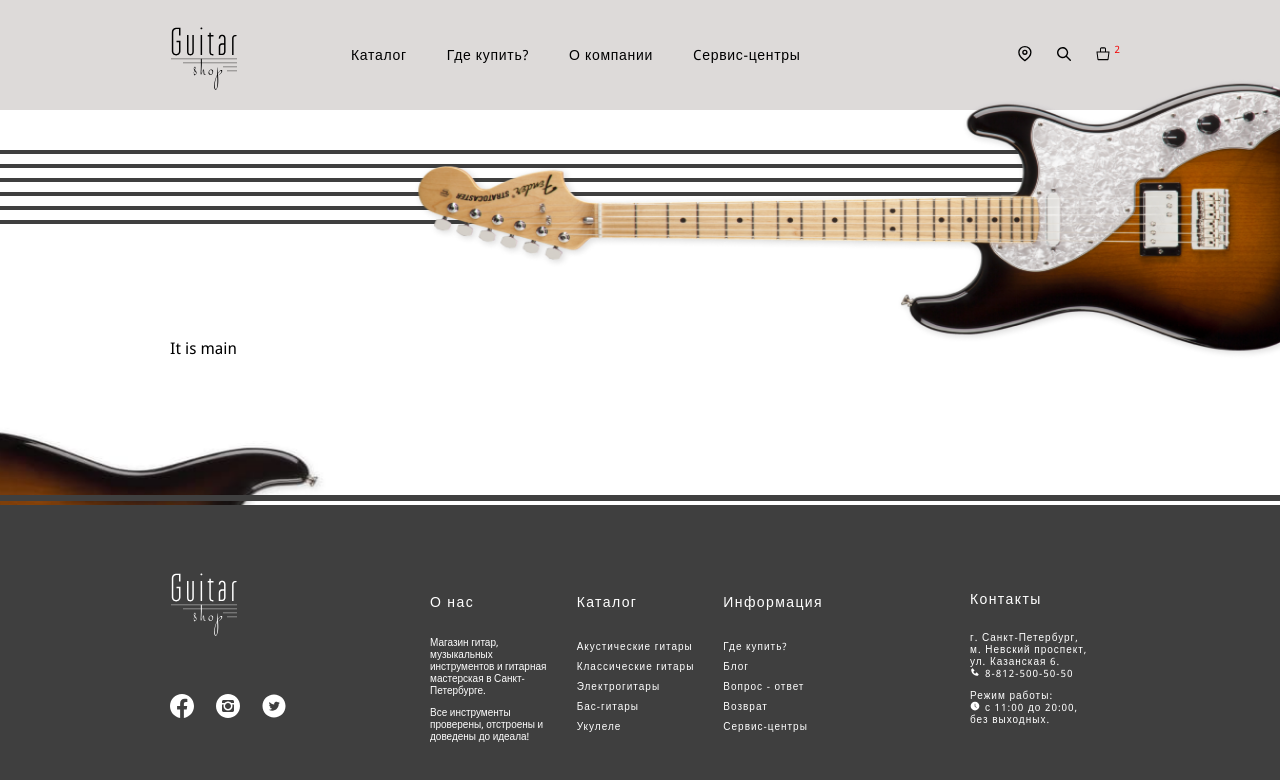
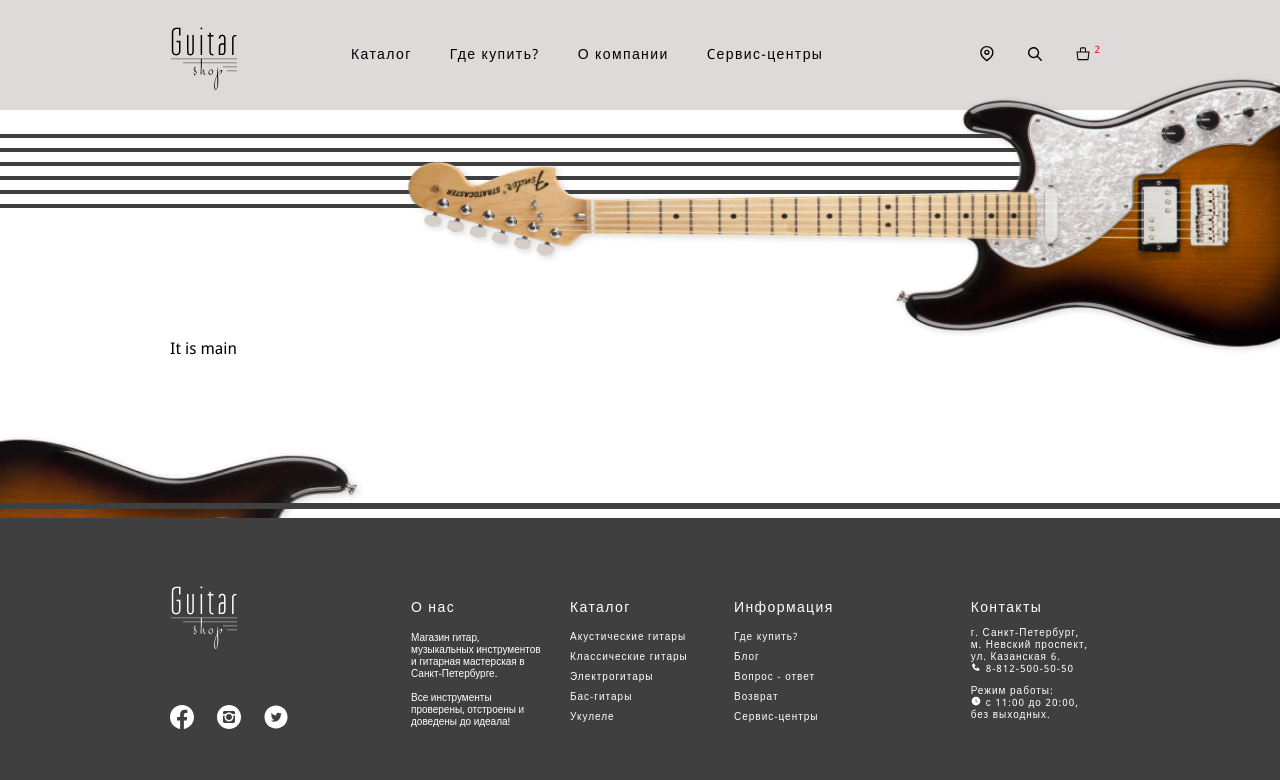
Before and after one commit to libertasia/guitar_shop_erokhina, a React (Create React App) app: page / in a window 1280 px wide. Shown: the top 780 px of the page. Built offline with nearby package versions, Linux system fonts and the light colour scheme.

Commit message:
Pixel Perfect: header and footer done

```diff
--- a/src/components/footer/footer.jsx
+++ b/src/components/footer/footer.jsx
@@ -47,9 +47,9 @@ const Footer = () => {
         <section className="footer__info-section">
           <h2 className="visually-hidden">Дополнительная информация</h2>
           <section className="footer__info-company">
-            <h3 className="footer__info-title">О нас</h3>
-            <p>Магазин гитар, музыкальных инструментов и гитарная мастерская в Санкт-Петербурге.</p>
-            <p>Все инструменты проверены, отстроены и доведены до идеала!</p>
+            <h3 className="footer__info-title footer__info-title-about">О нас</h3>
+            <p>Магазин гитар,<br /> музыкальных инструментов<br /> и гитарная мастерская в<br /> Санкт-Петербурге.</p>
+            <p>Все инструменты<br /> проверены, отстроены и<br /> доведены до идеала!</p>
           </section>
 
           <section className="footer__info-catalog">
--- a/src/scss/blocks/footer.scss
+++ b/src/scss/blocks/footer.scss
@@ -9,8 +9,8 @@
     content: "";
     position: absolute;
     z-index: -1;
-    top: -79px;
-    left: -59px;
+    top: -84px;
+    left: -20px;
     width: 868px;
     height: 279px;
     background-image: url("../../img/background-image-guitar-footer@1x.jpg");
@@ -25,7 +25,7 @@
   &::before {
     content: "";
     position: absolute;
-    top: -10px;
+    top: -15px;
     width: 100%;
     height: 6px;
     background-color: $footer-background-color;
@@ -36,20 +36,20 @@
 .footer__container {
   margin-top: 61px;
   margin-bottom: 60px;
-  display: grid;
-  grid-template-columns: 1fr 3fr 1fr;
-  grid-template-rows: auto;
-  column-gap: 120px;
+  display: flex;
+  flex-wrap: nowrap;
+  flex-direction: row;
   color: $basic-white;
 }
 
 .footer__social {
   display: flex;
   flex-direction: column;
+  margin-right: 123px;
 }
 
 .footer__logo {
-  margin-bottom: 55px;
+  margin-bottom: 52px;
 }
 
 .footer__social-list {
@@ -62,7 +62,7 @@
 }
 
 .footer__social-list-item {
-  margin-right: 22px;
+  margin-right: 23px;
 
   &:last-child {
     margin-right: 0;
@@ -83,22 +83,41 @@
 }
 
 .footer__info-section {
-  display: grid;
-  grid-template-columns: 1fr 1fr 1fr;
-  grid-template-rows: auto;
-  column-gap: 20px;
+  display: flex;
+  flex-direction: row;
+  flex-wrap: nowrap;
+  margin-top: 18px;
+  // margin-right: 93px;
+}
+
+.footer__info-company {
+  width: 140px;
+  margin-right: 19px;
+}
+
+.footer__info-catalog{
+  width: 145px;
+  margin-right: 19px;
 }
 
 .footer__info-title {
   font-weight: 400;
   font-size: 14px;
-  line-height: 3.1;
+  line-height: 1.4;
   letter-spacing: 0.1em;
+  margin: 0;
+  margin-bottom: 10px;
+}
+
+.footer__info-title-about {
+  margin-bottom: 15px;
 }
 
 .footer__info-company p {
   font-size: 10px;
   line-height: 1.2;
+  margin: 0;
+  margin-bottom: 12px;
 }
 
 .footer__info-catalog-list,
@@ -127,6 +146,12 @@
     color: $basic-bright;
     opacity: 0.5;
   }
+}
+
+.footer__contacts {
+  margin-top: 18px;
+  margin-left: auto;
+  margin-right: 22px;
 }
 
 .footer__contacts p {
--- a/src/scss/blocks/header.scss
+++ b/src/scss/blocks/header.scss
@@ -7,12 +7,12 @@
   &::after {
     content: "";
     position: absolute;
-    top: 78px;
+    top: 74px;
     right: 0;
-    width: 868px;
+    width: 878px;
     height: 282px;
     background-image: url("../../img/background-image-header@1x.png");
-    background-size: 868px 282px;
+    background-size: 878px 282px;
     background-repeat: no-repeat;
 
     @media (min-resolution: 2dppx) {
@@ -23,7 +23,7 @@
   &::before {
     content: "";
     position: absolute;
-    bottom: -134px;
+    bottom: -118px;
     width: 100%;
     height: 94px;
     background-image: linear-gradient($footer-background-color, $footer-background-color),
@@ -65,16 +65,16 @@
   flex-wrap: wrap;
   align-items: center;
   list-style: none;
-  letter-spacing: 0.05em;
+  letter-spacing: 0.1em;
   font-size: 14px;
   line-height: 1.4;
-  margin: 40px 0 30px 0;
+  margin: 38px 0 30px 0;
   padding: 0;
   max-width: 510px;
 }
 
 .header__navigation-item {
-  margin-right: 30px;
+  margin-right: 28px;
   margin-bottom: 10px;
 
   &:last-child {
@@ -103,14 +103,14 @@
   flex-wrap: wrap;
   align-items: center;
   list-style: none;
-  margin: 40px 0 30px 0;
+  margin: 40px 20px 30px 0;
   margin-left: auto;
   padding: 0;
   max-width: 144px;
 }
 
 .header__user-navigation-item {
-  margin-right: 25px;
+  margin-right: 34px;
   margin-bottom: 10px;
 
   &:last-child {
```
